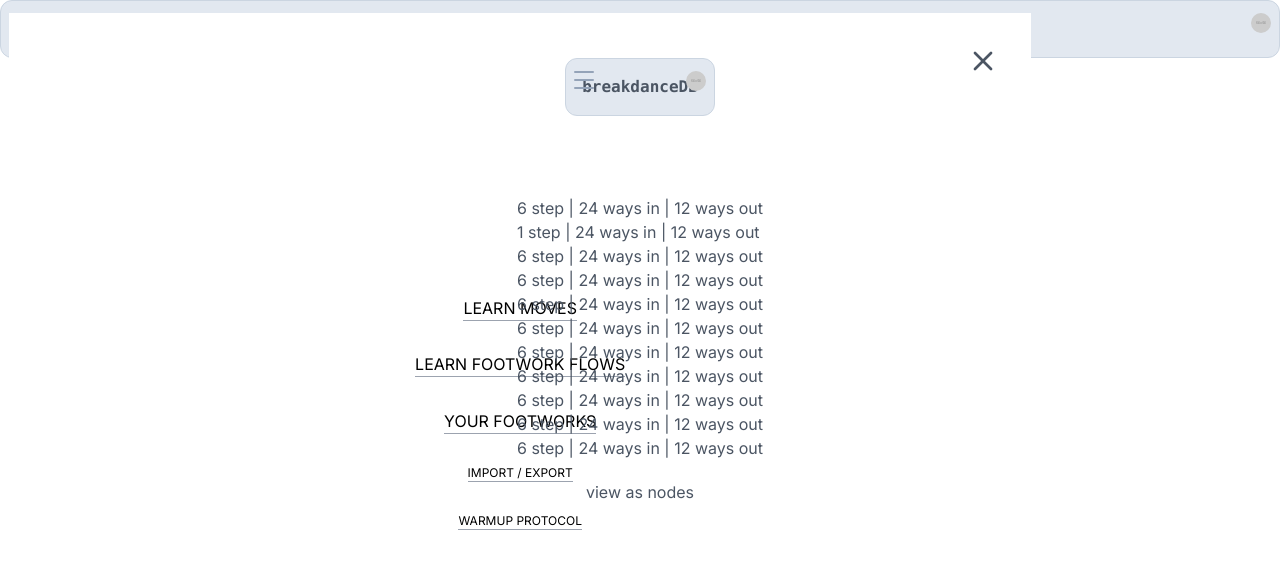
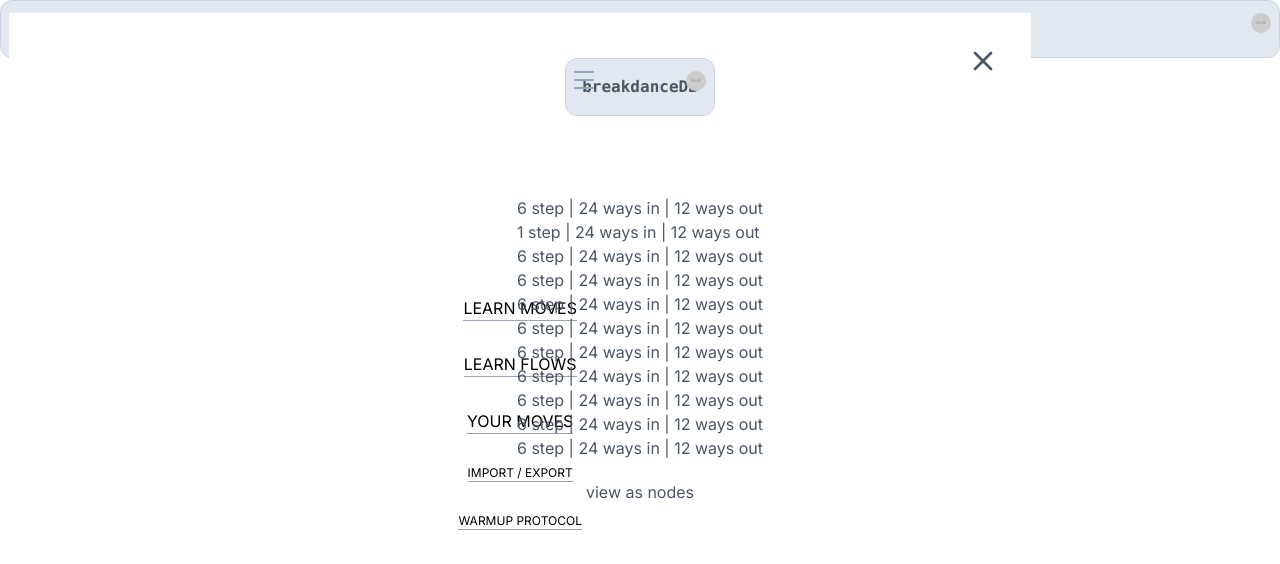
Before and after one commit to volaix/breakdancedb, a Next.js app: page /nodes in a window 1280 px wide. Both pictures are taken after a click on the element 19 px from the left and 22 px from the top of the page. Shown: the top 564 px of the page. Built offline with nearby package versions, Linux system fonts and the light colour scheme.

Commit message:
header recognises it's not just footworks

```diff
--- a/src/app/_components/Header.tsx
+++ b/src/app/_components/Header.tsx
@@ -71,7 +71,7 @@ export default function RenderHeader() {
                     </li>
                   )}
                   <li className="my-2 border-b border-gray-400 uppercase">
-                    <a href="/learnflows">Learn Footwork Flows</a>
+                    <a href="/learnflows">Learn Flows</a>
                   </li>
                   {inDevelopment || (
                     <li className="my-2 border-b border-gray-400 uppercase">
@@ -79,7 +79,7 @@ export default function RenderHeader() {
                     </li>
                   )}
                   <li className="my-2 border-b border-gray-400 uppercase">
-                    <a href="/yourmoves">Your Footworks</a>
+                    <a href="/yourmoves">Your Moves</a>
                   </li>
                   {inDevelopment || (
                     <li className="my-2 border-b border-gray-400 uppercase">
```
